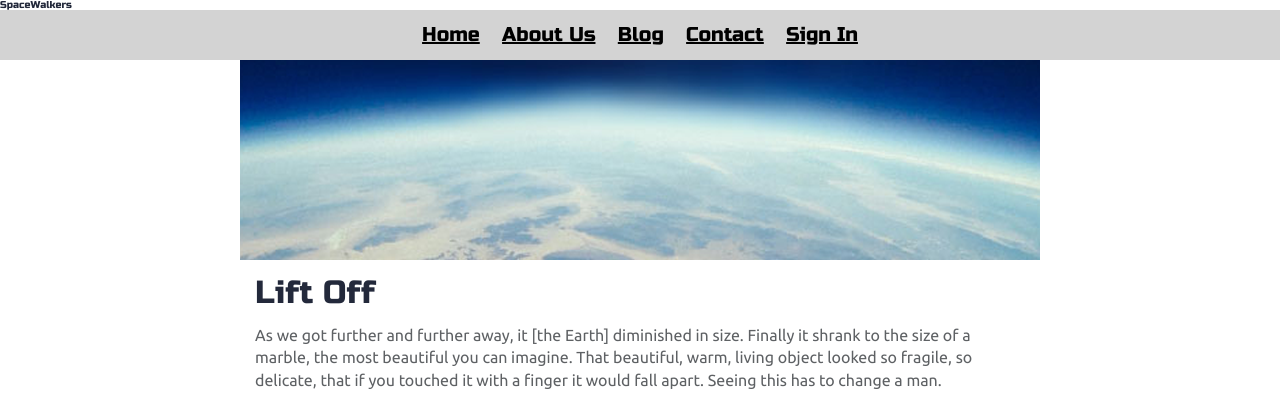
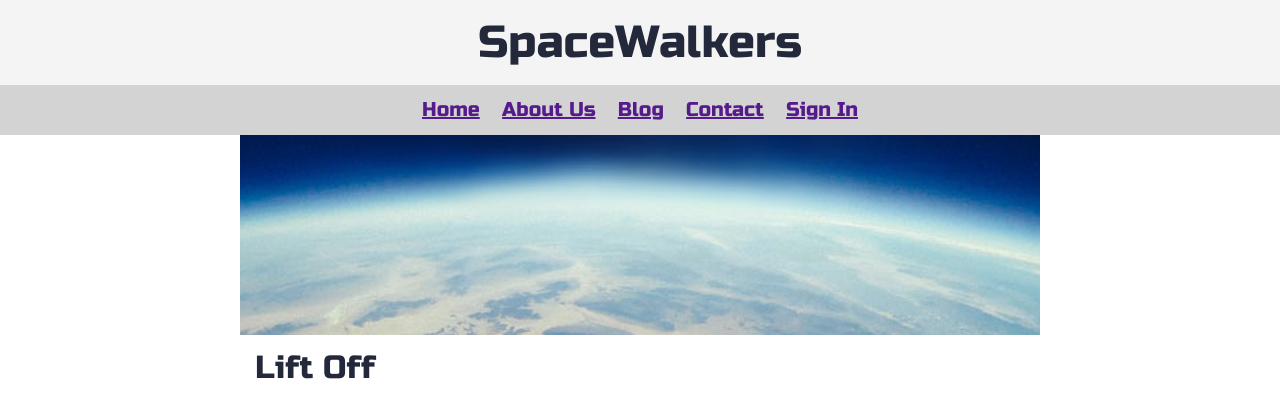
Before and after one commit to bloominstituteoftechnology/Sprint-Challenge--Advanced-CSS, a PHP site: page / in a window 1280 px wide. Shown: the top 402 px of the page. Run offline with PHP 8.4, Linux system fonts and the light colour scheme.

Commit message:
small save just to check for issues with vs code

```diff
--- a/css/index.css
+++ b/css/index.css
@@ -169,7 +169,6 @@ p {
   align-items: center;
 }
 .nav-links nav a {
-  color: black;
   margin-left: 10px;
   margin-right: 10px;
   font-family: 'Russo One', sans-serif;
@@ -236,3 +235,12 @@ footer {
   height: auto;
   border-radius: 10px;
 }
+.space-walkers {
+  padding: 20px;
+  background: #f4f4f4;
+}
+.space-walkers h1 {
+  font-size: 45px;
+  display: flex;
+  justify-content: center;
+}
--- a/index.html
+++ b/index.html
@@ -17,7 +17,7 @@
 </head>
 
 <body>
-  <header>
+  <header class="space-walkers">
     <h1>SpaceWalkers</h1>
   </header>
   <div class="nav-links">
```
